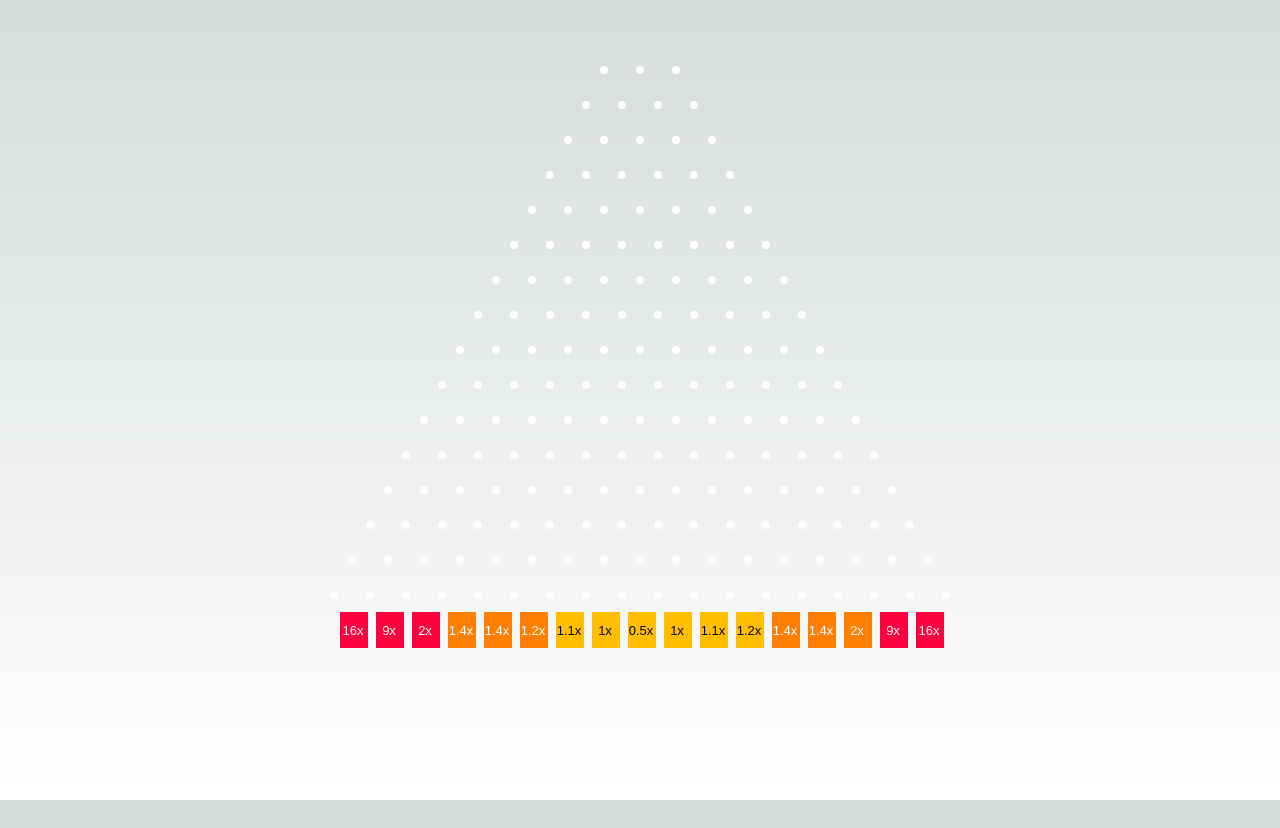
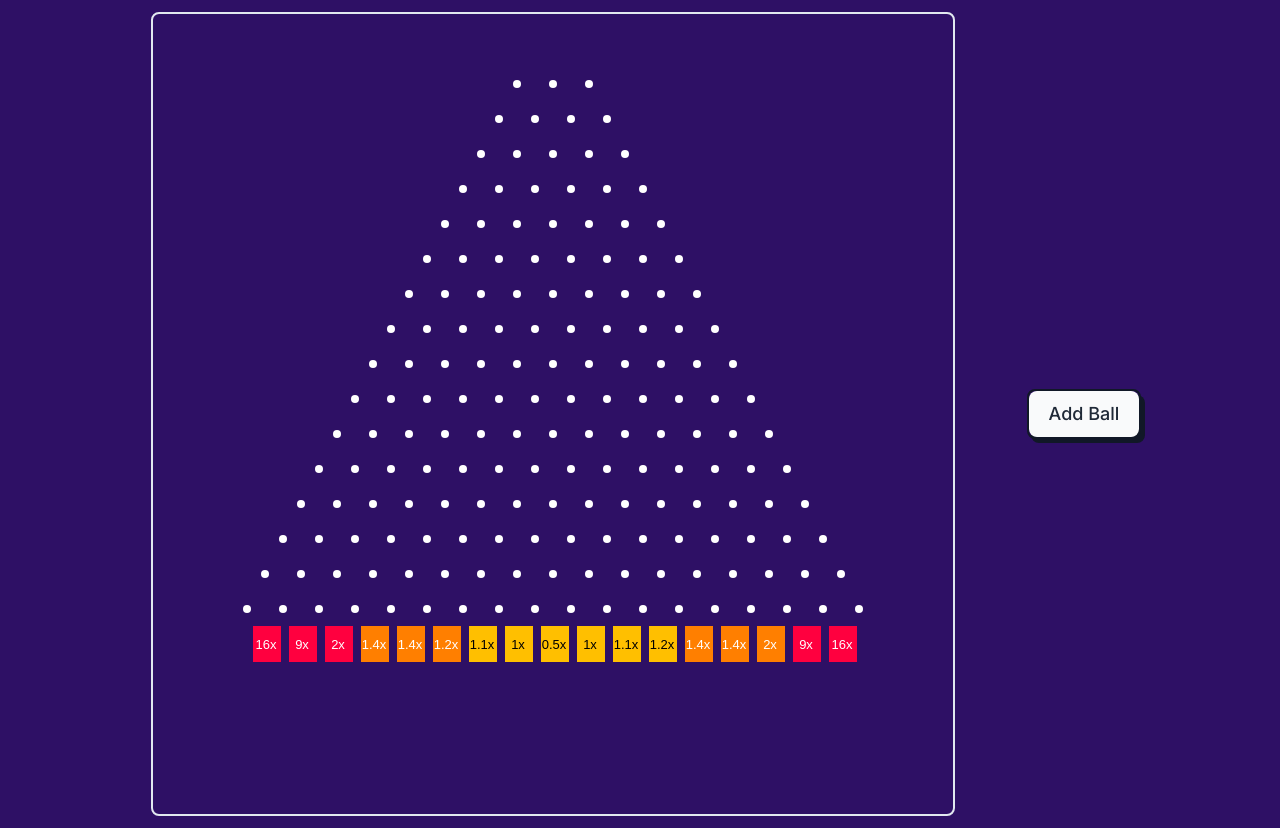
Before and after one commit to ksagar03/gambling_game, a Next.js app: page / in a window 1280 px wide. Before the commit the page ends 800 px from the top, so only its background shows below. Built offline with nearby package versions, Linux system fonts and the light colour scheme.

Commit message:
updates: Added a button to add ball to the canvas.

```diff
--- a/app/Ball_classes/BallManager.js
+++ b/app/Ball_classes/BallManager.js
@@ -90,10 +90,6 @@
     this.balls.push(newBall);
   }
   drawObstacles() {
-    if (!this?.ctx) {
-      alert("canvas is not formed");
-    }
-
     this.ctx.fillStyle = "white";
     this.obstacles.forEach((obstacle) => {
       this.ctx.beginPath();
--- a/app/Ball_classes/Balls.js
+++ b/app/Ball_classes/Balls.js
@@ -2,12 +2,14 @@
 import { pad, unpad } from "./paddings";
 
 export class Ball {
-  constructor(x, y, radius, color, ctx, onFinish, obstacles, sinks) {
+  constructor(x, y, radius, color, ctx, obstacles, sinks, onFinish) {
     this.x = x;
     this.y = y;
     this.radius = radius;
     this.color = color;
-    this.ctx = CanvasRenderingContext2D;
+    this.vx = 0;
+    this.vy = 0;
+    this.ctx = ctx;
     this.obstacles = obstacles;
     this.sinks = sinks;
     this.onFinish = onFinish;
@@ -28,7 +30,7 @@
       const dist = Math.hypot(this.x - obstacle.x, this.y - obstacle.y);
       if (dist < pad(this.radius + obstacle.radius)) {
         //  this is to calculate the collision angle
-        const angle = Math.atan(this.y - obstacle.y, this.x - obstacle.x);
+        const angle = Math.atan2(this.y - obstacle.y, this.x - obstacle.x);
 
         // reflect veloctiy - this is to calculate the speed at which it needs to be bounce back
         const speed = Math.sqrt(this.vx * this.vx + this.vy * this.vy);
@@ -41,15 +43,19 @@
         this.y += pad(Math.sin(angle) + overlap);
       }
     });
-
-    for (let i=0; i<this.sinks.length; i++){
-        const sink = this.sinks[i]
-        if(unpad(this.x) > sink.x - sink.width/2 && unpad(this.x)< sink.x + this.width /2 && (unpad(this.y) + this.radius)> (sink.y - sink.height/2 )){
-            this.vx = 0
-            this.vy = 0
-            this.onFinish(i)
-            break;
-        }
+    // console.log(this.x, this.y);
+    for (let i = 0; i < this.sinks.length; i++) {
+      const sink = this.sinks[i];
+      if (
+        unpad(this.x) > sink.x - sink.width / 2 &&
+        unpad(this.x) < sink.x + this.width / 2 &&
+        unpad(this.y) + this.radius > sink.y - sink.height / 2
+      ) {
+        this.vx = 0;
+        this.vy = 0;
+        this.onFinish(i);
+        break;
+      }
     }
   }
 }
--- a/app/page.js
+++ b/app/page.js
@@ -3,19 +3,52 @@
 
 import { useEffect, useRef, useState } from "react";
 import { BallManager } from "./Ball_classes/BallManager";
+import { POST } from "./api/addball/route";
+import axios from "axios";
 
 export default function Home() {
   const [ballManager, setBallManager] = useState();
   const canvasRef = useRef(null);
   useEffect(() => {
     if (canvasRef.current) {
-      const ballManager = new BallManager(1,canvasRef.current);
+      const ballManager = new BallManager(1, canvasRef.current);
       setBallManager(ballManager);
     }
   }, [canvasRef]);
   return (
-    <div className=" flex flex-col lg:flex-row items-center justify-center">
-      <canvas ref={canvasRef} width="800" height={800}></canvas>
+    <div className=" bg-violet-950 flex flex-col lg:flex-row items-center justify-center">
+      <canvas
+        ref={canvasRef}
+        width="800"
+        height={800}
+        className="border-2 border-slate-200 rounded-lg m-3 mr-9 "
+      ></canvas>
+      {/* <button className="border-2 px-5 py-2 rounded-lg hover:bg-amber-950">
+          Add ball
+        </button> */}
+      <button
+        class="relative inline-block text-lg group ml-9"
+        onClick={async () => {
+          const respose = await axios.post(
+            "http://localhost:3000/api/addball",
+            { data: 1 }
+          );
+          if (ballManager) {
+            console.log(respose);
+            ballManager.addBall(respose.data.point);
+          }
+        }}
+      >
+        <span className="relative z-10 block px-5 py-3 overflow-hidden font-medium leading-tight text-gray-800 transition-colors duration-300 ease-out border-2 border-gray-900 rounded-lg group-hover:text-white">
+          <span className="absolute inset-0 w-full h-full px-5 py-3 rounded-lg bg-gray-50"></span>
+          <span className="absolute left-0 w-48 h-48 -ml-2 transition-all duration-300 origin-top-right -rotate-90 -translate-x-full translate-y-12 bg-gray-900 group-hover:-rotate-180 ease"></span>
+          <span className="relative">Add Ball</span>
+        </span>
+        <span
+          className="absolute bottom-0 right-0 w-full h-12 -mb-1 -mr-1 transition-all duration-200 ease-linear bg-gray-900 rounded-lg group-hover:mb-0 group-hover:mr-0"
+          data-rounded="rounded-lg"
+        ></span>
+      </button>
     </div>
   );
 }
```
